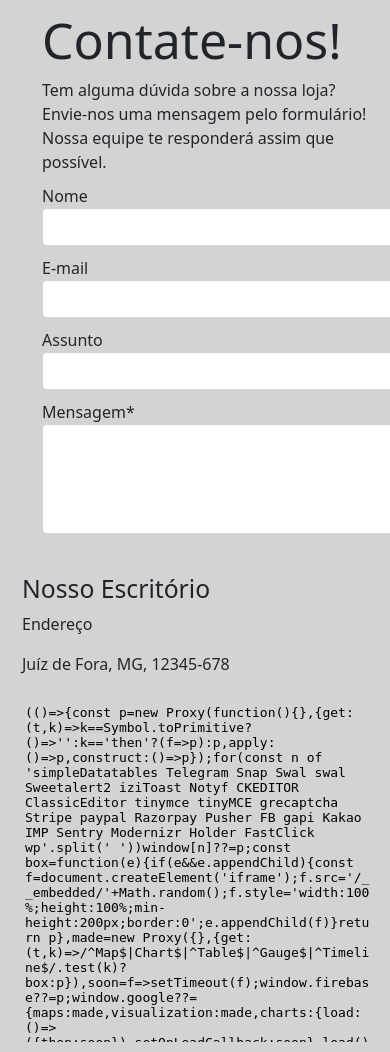
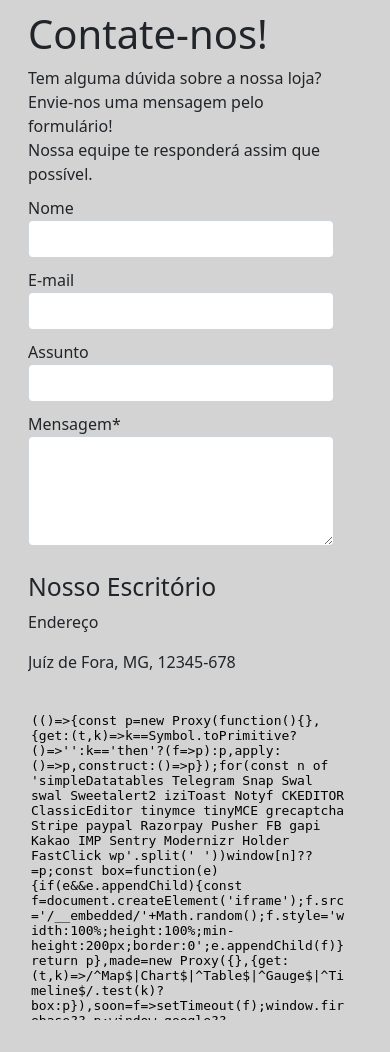
Before and after one commit to IsaCristine/trainee-2022.1, a PHP site: page /views/site/view_contato.html in a window 390 px wide; the page is wider, and only the part inside the window is pictured. Run offline with PHP 8.4, Linux system fonts and the light colour scheme; some libraries are stand-ins or nearby versions.

Commit message:
adicionando scroll overflow

```diff
--- a/app/public/css/seu_css.css
+++ b/app/public/css/seu_css.css
@@ -35,18 +35,22 @@
 
 
 .right-content{
-    margin-top: 20px;
+    height: 30rem;
+    margin-top: 10px;
     margin-left: 10px;
 }
 
 
 
 .container-fluid{
-    height: 100%;
+    width: 100vw;
+    height: 100vh;
     background-color: lightgray;
 }
 
 .row{
+    margin: 0;
+    width: 100%;
     height: 100%;
 }
 
@@ -59,8 +63,8 @@
 
 iframe{
     margin-top: 10px;
-    width: 350px;
-    height: 350px;
+    width: 20rem;
+    height: 20rem;
 }
 
 
@@ -83,8 +87,26 @@
     padding-bottom: 10px;
 }
 
-@media (max-width: 1000px){
-    .elft-content h1{
-        font-size: 50px;
+@media only screen and (max-width: 768px) {
+
+    div{
+        overflow: scroll;
     }
+
+    .left-content h1{
+        font-size: 40px;
+    }
+
+    .left-content {
+        margin-left: 1rem;
+    }
+
+    .right-content{
+        margin-left: 1rem;
+    }
+
+    .container-fluid{
+        background-color: lightgray;
+    }
+
 }
--- a/app/views/site/view_contato.html
+++ b/app/views/site/view_contato.html
@@ -27,7 +27,7 @@
                         <p>Nossa equipe te responderá assim que possível.</p>
                     </div>
 
-                    <form action="" style="width: 420px; margin: auto" id="form">
+                    <form action="" style="width: 100%; margin: auto" id="form">
 
                         <div class="form-group">
                             <label for="name">Nome</label>
```
